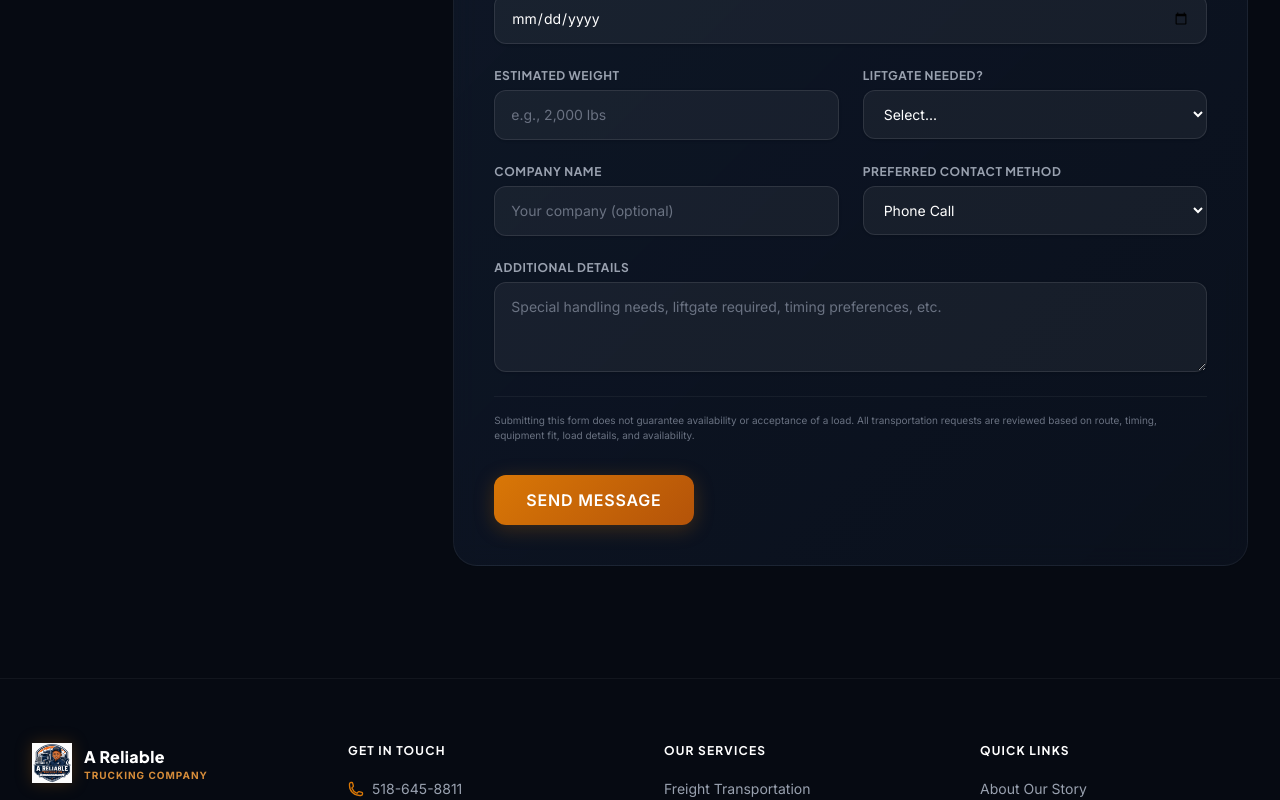
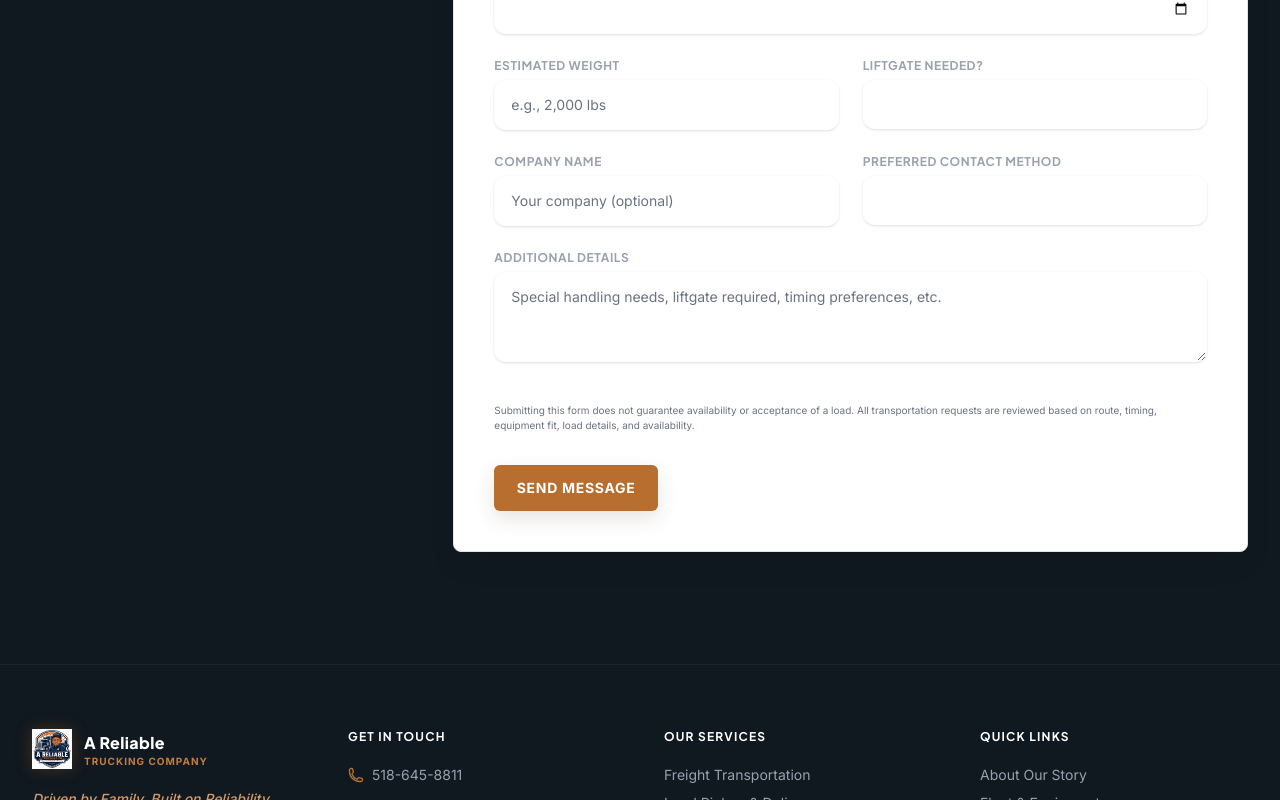
Before and after one commit to dev-in-portfolio/A-Reliable, a Next.js app: page /contact in a window 1280 px wide. Shown: the part 2000-2800 px from the top of the page. Built offline with nearby package versions, Linux system fonts and the light colour scheme.

Commit message:
redesign: replace futuristic visual system with grounded trucking brand

```diff
--- a/src/app/globals.css
+++ b/src/app/globals.css
@@ -1,57 +1,40 @@
 @import "tailwindcss";
 
 @theme {
-  --color-brand-50: #fdfaf2;
-  --color-brand-100: #f7e8cf;
-  --color-brand-200: #eecda0;
-  --color-brand-300: #e3ae6d;
-  --color-brand-400: #d68d3a;
-  --color-brand-500: #d97706; /* Golden copper */
-  --color-brand-600: #b45309; /* Deep copper */
-  --color-brand-700: #92400e;
-  --color-brand-800: #78350f;
-  --color-brand-900: #451a03;
-  --color-brand-950: #290e00;
+  --color-brand-50: #fbf5ee;
+  --color-brand-100: #f3e3d1;
+  --color-brand-200: #e5c29f;
+  --color-brand-300: #d49a67;
+  --color-brand-400: #c47d3d;
+  --color-brand-500: #b76e2e;
+  --color-brand-600: #995523;
+  --color-brand-700: #7a421f;
+  --color-brand-800: #60351d;
+  --color-brand-900: #4e2c1a;
+  --color-brand-950: #2a160d;
 
-  --color-navy-50: #f5f7fa;
-  --color-navy-100: #e4e7eb;
-  --color-navy-200: #cbd2db;
-  --color-navy-300: #9aa5b5;
-  --color-navy-400: #68778d;
-  --color-navy-500: #4a5a70;
-  --color-navy-600: #3b4b60;
-  --color-navy-700: #222d3d;
-  --color-navy-800: #162238; /* Rich deep navy */
-  --color-navy-900: #0b121f; /* Near black navy */
-  --color-navy-950: #060a12; /* Deepest canvas */
+  --color-navy-50: #f4f6f7;
+  --color-navy-100: #e4e8ea;
+  --color-navy-200: #cbd2d6;
+  --color-navy-300: #a8b2b8;
+  --color-navy-400: #7b8991;
+  --color-navy-500: #5f6d75;
+  --color-navy-600: #4d5960;
+  --color-navy-700: #3f494f;
+  --color-navy-800: #293238;
+  --color-navy-900: #182126;
+  --color-navy-950: #101820;
+
+  --color-warm-50: #faf8f4;
+  --color-warm-100: #f5f2ec;
+  --color-warm-200: #e7e3dc;
 
   --font-sans: "Inter", system-ui, sans-serif;
   --font-heading: "Plus Jakarta Sans", system-ui, sans-serif;
-
-  --animate-fade-in: fade-in 1s cubic-bezier(0.16, 1, 0.3, 1) forwards;
-  --animate-slide-up: slide-up 0.8s cubic-bezier(0.16, 1, 0.3, 1) forwards;
-  --animate-pulse-slow: pulse-slow 4s ease-in-out infinite;
-  --animate-spin-slow: spin-slow 20s linear infinite;
 }
 
-@keyframes fade-in {
-  from { opacity: 0; }
-  to { opacity: 1; }
-}
-
-@keyframes slide-up {
-  from { opacity: 0; transform: translateY(30px); }
-  to { opacity: 1; transform: translateY(0); }
-}
-
-@keyframes pulse-slow {
-  0%, 100% { opacity: 1; }
-  50% { opacity: 0.6; }
-}
-
-@keyframes spin-slow {
-  from { transform: rotate(0deg); }
-  to { transform: rotate(360deg); }
+* {
+  box-sizing: border-box;
 }
 
 html {
@@ -59,155 +42,152 @@ html {
 }
 
 body {
-  color: #f3f4f6; /* Default text to light gray for dark theme first */
-  background-color: var(--color-navy-950);
+  margin: 0;
+  color: #202425;
+  background: #f5f2ec;
+  font-family: var(--font-sans);
   -webkit-font-smoothing: antialiased;
   -moz-osx-font-smoothing: grayscale;
 }
 
-/* Glassmorphism utility */
-.glass-container {
-  background: rgba(22, 34, 56, 0.4);
-  backdrop-filter: blur(16px);
-  -webkit-backdrop-filter: blur(16px);
-  border: 1px solid rgba(255, 255, 255, 0.08);
+a {
+  text-underline-offset: 3px;
 }
 
-.glass-card {
-  background: linear-gradient(135deg, rgba(22, 34, 56, 0.6) 0%, rgba(11, 18, 31, 0.8) 100%);
-  backdrop-filter: blur(12px);
-  -webkit-backdrop-filter: blur(12px);
-  border: 1px solid rgba(255, 255, 255, 0.06);
-  transition: all 0.4s cubic-bezier(0.16, 1, 0.3, 1);
+::selection {
+  background: rgba(183, 110, 46, 0.22);
 }
 
-.glass-card:hover {
-  border-color: rgba(217, 119, 6, 0.3);
-  box-shadow: 0 20px 40px -15px rgba(0, 0, 0, 0.5), 0 0 25px rgba(217, 119, 6, 0.1);
-  transform: translateY(-4px);
+.container-shell {
+  width: min(100% - 2rem, 76rem);
+  margin-inline: auto;
 }
 
-/* Custom Buttons */
-.btn-premium-primary {
-  display: inline-flex;
-  align-items: center;
-  justify-content: center;
-  border-radius: 0.75rem;
-  background: linear-gradient(135deg, var(--color-brand-500) 0%, var(--color-brand-600) 100%);
-  padding: 0.875rem 2rem;
-  font-size: 1rem;
-  font-weight: 600;
-  color: white;
-  box-shadow: 0 4px 20px rgba(217, 119, 6, 0.25);
-  transition: all 0.3s cubic-bezier(0.16, 1, 0.3, 1);
-  position: relative;
-  overflow: hidden;
-  z-index: 1;
+.eyebrow {
+  display: inline-block;
+  color: var(--color-brand-600);
+  font-size: 0.75rem;
+  font-weight: 800;
+  letter-spacing: 0.12em;
+  text-transform: uppercase;
 }
 
-.btn-premium-primary::after {
-  content: '';
-  position: absolute;
-  top: 0;
-  left: 0;
-  width: 100%;
-  height: 100%;
-  background: linear-gradient(135deg, var(--color-brand-600) 0%, var(--color-brand-700) 100%);
-  opacity: 0;
-  transition: opacity 0.3s ease;
-  z-index: -1;
+.section-heading {
+  font-family: var(--font-heading);
+  font-size: clamp(2rem, 4vw, 3.25rem);
+  line-height: 1.08;
+  letter-spacing: -0.035em;
+  font-weight: 800;
+  color: var(--color-navy-950);
 }
 
-.btn-premium-primary:hover {
-  box-shadow: 0 8px 30px rgba(217, 119, 6, 0.35);
-  transform: translateY(-2px);
-}
-
-.btn-premium-primary:hover::after {
-  opacity: 1;
-}
-
-.btn-premium-primary:active {
-  transform: translateY(0);
-}
-
-.btn-premium-secondary {
-  display: inline-flex;
-  align-items: center;
-  justify-content: center;
-  border-radius: 0.75rem;
-  border: 1px solid rgba(255, 255, 255, 0.15);
-  background: rgba(255, 255, 255, 0.05);
-  padding: 0.875rem 2rem;
-  font-size: 1rem;
-  font-weight: 600;
+.section-heading-light {
   color: white;
-  backdrop-filter: blur(8px);
-  -webkit-backdrop-filter: blur(8px);
-  transition: all 0.3s cubic-bezier(0.16, 1, 0.3, 1);
-}
-
-.btn-premium-secondary:hover {
-  background: rgba(255, 255, 255, 0.12);
-  border-color: rgba(255, 255, 255, 0.3);
-  box-shadow: 0 4px 20px rgba(0, 0, 0, 0.2);
-  transform: translateY(-2px);
-}
-
-.btn-premium-secondary:active {
-  transform: translateY(0);
-}
-
-/* Headings styles */
-.section-heading {
-  font-family: var(--font-heading);
-  font-size: 2.25rem;
-  font-weight: 800;
-  letter-spacing: -0.03em;
-  color: white;
-  line-height: 1.2;
-}
-
-@media (min-width: 640px) {
-  .section-heading {
-    font-size: 3rem;
-  }
 }
 
 .section-subheading {
   margin-top: 1.25rem;
-  font-size: 1.125rem;
-  line-height: 1.8;
-  color: var(--color-navy-300);
+  font-size: 1.0625rem;
+  line-height: 1.75;
+  color: #5f676a;
 }
 
-/* Background Grids */
-.bg-grid-pattern {
-  background-image:
-    linear-gradient(rgba(255, 255, 255, 0.015) 1px, transparent 1px),
-    linear-gradient(90deg, rgba(255, 255, 255, 0.015) 1px, transparent 1px);
-  background-size: 50px 50px;
+.btn-premium-primary,
+.btn-primary {
+  display: inline-flex;
+  align-items: center;
+  justify-content: center;
+  gap: 0.65rem;
+  border-radius: 0.375rem;
+  background: var(--color-brand-500);
+  padding: 0.9rem 1.4rem;
+  color: white;
+  font-weight: 800;
+  line-height: 1.2;
+  box-shadow: 0 8px 20px rgba(61, 39, 22, 0.12);
+  transition: background-color 180ms ease, transform 180ms ease, box-shadow 180ms ease;
 }
 
-.bg-grid-pattern-dark {
-  background-image:
-    linear-gradient(rgba(255, 255, 255, 0.008) 1px, transparent 1px),
-    linear-gradient(90deg, rgba(255, 255, 255, 0.008) 1px, transparent 1px);
-  background-size: 60px 60px;
+.btn-premium-primary:hover,
+.btn-primary:hover {
+  background: var(--color-brand-600);
+  transform: translateY(-1px);
+  box-shadow: 0 10px 24px rgba(61, 39, 22, 0.17);
 }
 
-/* Animation Delays */
-.animate-delay-100 { animation-delay: 100ms; }
-.animate-delay-200 { animation-delay: 200ms; }
-.animate-delay-300 { animation-delay: 300ms; }
-.animate-delay-400 { animation-delay: 400ms; }
-.animate-delay-500 { animation-delay: 500ms; }
+.btn-premium-secondary,
+.btn-secondary {
+  display: inline-flex;
+  align-items: center;
+  justify-content: center;
+  gap: 0.65rem;
+  border-radius: 0.375rem;
+  border: 1px solid rgba(16, 24, 32, 0.2);
+  background: white;
+  padding: 0.9rem 1.4rem;
+  color: var(--color-navy-950);
+  font-weight: 800;
+  line-height: 1.2;
+  transition: border-color 180ms ease, background-color 180ms ease;
+}
 
-/* Custom Glow Blobs */
+.btn-premium-secondary:hover,
+.btn-secondary:hover {
+  border-color: var(--color-brand-500);
+  background: var(--color-brand-50);
+}
+
+.glass-container,
+.glass-card {
+  background: white;
+  border: 1px solid var(--color-warm-200);
+  border-radius: 0.5rem;
+  box-shadow: 0 12px 30px rgba(16, 24, 32, 0.06);
+}
+
+.glass-card {
+  transition: border-color 180ms ease, box-shadow 180ms ease;
+}
+
+.glass-card:hover {
+  border-color: #d8cec2;
+  box-shadow: 0 14px 34px rgba(16, 24, 32, 0.08);
+}
+
+.bg-grid-pattern,
+.bg-grid-pattern-dark,
 .glow-blob {
-  border-radius: 9999px;
-  filter: blur(80px);
-  opacity: 0.15;
-  mix-blend-mode: plus-lighter;
-  pointer-events: none;
+  display: none;
 }
+
+.representative-label {
+  display: block;
+  margin-top: 0.6rem;
+  color: #6c706f;
+  font-size: 0.75rem;
+  line-height: 1.4;
+}
+
+@media (max-width: 639px) {
+  .container-shell {
+    width: min(100% - 1.25rem, 76rem);
+  }
+
+  .section-subheading {
+    font-size: 1rem;
+  }
+}
+
+@media (prefers-reduced-motion: reduce) {
+  html {
+    scroll-behavior: auto;
+  }
+
+  *,
+  *::before,
+  *::after {
+    animation-duration: 0.01ms !important;
+    animation-iteration-count: 1 !important;
+    transition-duration: 0.01ms !important;
+  }
+}
```
